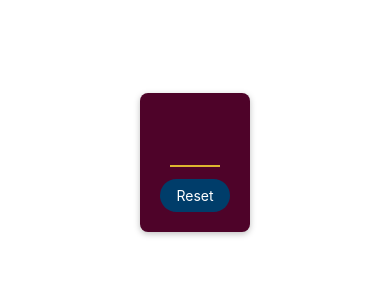
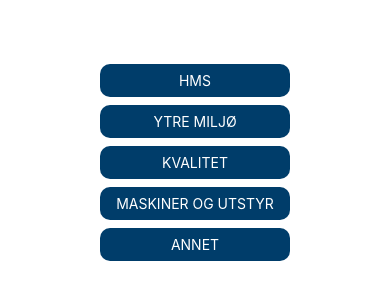
Before and after one commit to mortenlokkemoen/school-project-haehre, a React Native app: screen / in a window 390 px wide. Shown: the part 310-610 px from the top of the page. Built offline with nearby package versions, Linux system fonts and the light colour scheme.

Commit message:
five buttons

```diff
--- a/components/PrimaryButton.tsx
+++ b/components/PrimaryButton.tsx
@@ -42,7 +42,7 @@ export default PrimaryButton;
 
 const styles = StyleSheet.create({
   buttonOuterContainer: {
-    borderRadius: 28,
+    borderRadius: 10,
     margin: 4,
     overflow: "hidden",
   },
--- a/screens/RegisterEventsScreen.tsx
+++ b/screens/RegisterEventsScreen.tsx
@@ -4,17 +4,29 @@ import PrimaryButton from "../components/PrimaryButton";
 function RegisterEventsScreen(): JSX.Element {
   return (
     <View style={styles.inputContainer}>
-      <TextInput
+      {/* <TextInput
         style={styles.numberInput}
         maxLength={2}
         keyboardType="number-pad"
         autoCapitalize="none"
         autoCorrect={false}
-      />
+      /> */}
       <View style={styles.buttonsContainer}>
         <View style={styles.buttonContainer}>
           <PrimaryButton>
-            <Text>Reset</Text>
+            <Text>HMS</Text>
+          </PrimaryButton>
+          <PrimaryButton>
+            <Text>YTRE MILJØ</Text>
+          </PrimaryButton>
+          <PrimaryButton>
+            <Text>KVALITET</Text>
+          </PrimaryButton>
+          <PrimaryButton>
+            <Text>MASKINER OG UTSTYR</Text>
+          </PrimaryButton>
+          <PrimaryButton>
+            <Text>ANNET</Text>
           </PrimaryButton>
         </View>
       </View>
@@ -31,25 +43,25 @@ const styles = StyleSheet.create({
     marginTop: 100,
     marginHorizontal: 24,
     padding: 16,
-    backgroundColor: "#4e0329",
-    borderRadius: 8,
-    elevation: 4,
-    shadowColor: "black",
-    shadowOffset: { width: 0, height: 2 },
-    shadowRadius: 6,
-    shadowOpacity: 0.25,
+    // backgroundColor: "#4e0329",
+    // borderRadius: 8,
+    // elevation: 4,
+    // shadowColor: "black",
+    // shadowOffset: { width: 0, height: 2 },
+    // shadowRadius: 6,
+    // shadowOpacity: 0.25,
   },
-  numberInput: {
-    height: 50,
-    width: 50,
-    fontSize: 32,
-    borderBottomColor: "#ddb52f",
-    borderBottomWidth: 2,
-    color: "#ddb52f",
-    marginVertical: 8,
-    fontWeight: "bold",
-    textAlign: "center",
-  },
+  // numberInput: {
+  //   height: 50,
+  //   width: 50,
+  //   fontSize: 32,
+  //   borderBottomColor: "#ddb52f",
+  //   borderBottomWidth: 2,
+  //   color: "#ddb52f",
+  //   marginVertical: 8,
+  //   fontWeight: "bold",
+  //   textAlign: "center",
+  // },
   buttonsContainer: {
     flexDirection: "row",
   },
```
